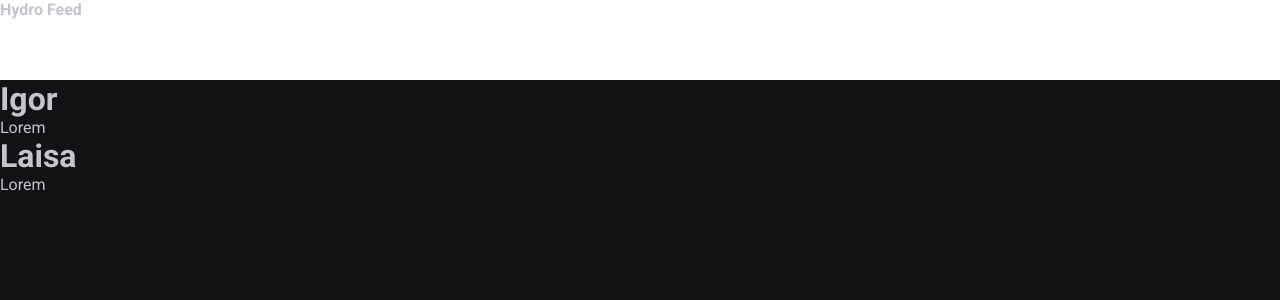
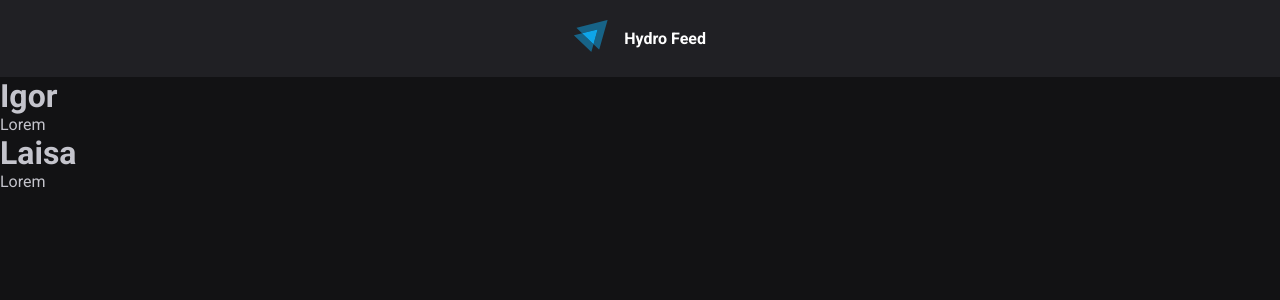
Before and after one commit to Igorth/hydro-feed, a React (Vite) app: page / in a window 1280 px wide. Shown: the top 300 px of the page. Built offline with nearby package versions, Linux system fonts and the light colour scheme.

Commit message:
feat: style Header component

```diff
--- a/src/components/Header.jsx
+++ b/src/components/Header.jsx
@@ -1,9 +1,11 @@
 import styles from './Header.module.css';
+import igniteLogo from '../assets/ignite-logo.svg';
 
 export function Header() {
   return (
     <>
       <header className={styles.header}>
+        <img src={igniteLogo} alt="Ignite Logo" />
         <strong>Hydro Feed</strong>
       </header>
     </>
--- a/src/components/Header.module.css
+++ b/src/components/Header.module.css
@@ -1,4 +1,18 @@
 .header {
-  background: white;
-  height: 80px;
+  background: var(--gray-800);
+  display: flex;
+  justify-content: center;
+  padding: 1.25rem 0;
 }
+
+.header img {
+  height: 2rem;
+}
+
+.header strong {
+  display: flex;
+  justify-content: center;
+  margin-left: 1rem;
+  padding: 0.563rem 0;
+  color: var(--white);
+}
--- a/src/global.css
+++ b/src/global.css
@@ -6,7 +6,7 @@
   --gray-400: #8d8d99;
   --gray-600: #323238;
   --gray-700: #29292e;
-  --gray-800: #202040;
+  --gray-800: #202024;
   --gray-900: #121214;
 
   --violet-500: #0ea5e9;
```
Also changed, not shown: src/assets/ignite-logo.svg (added).
